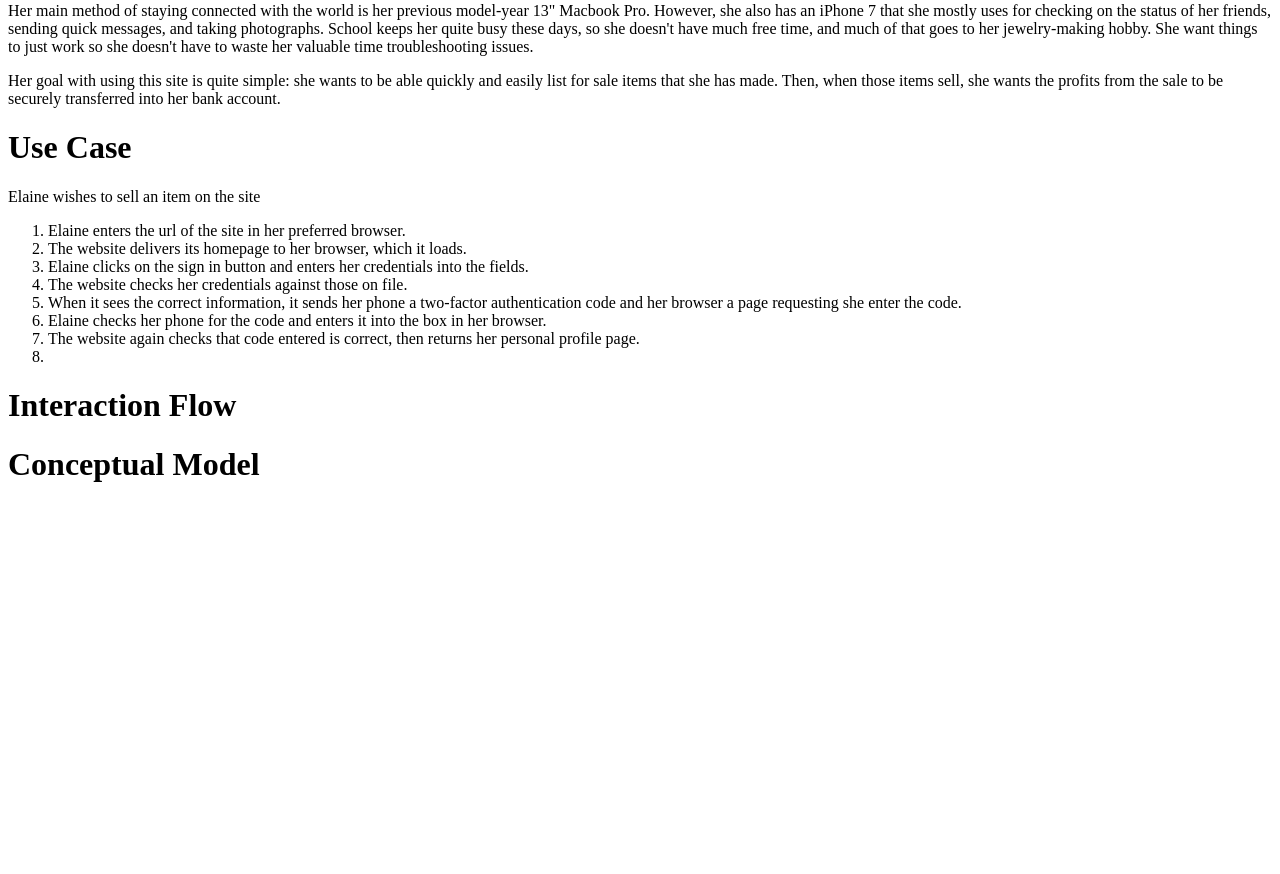
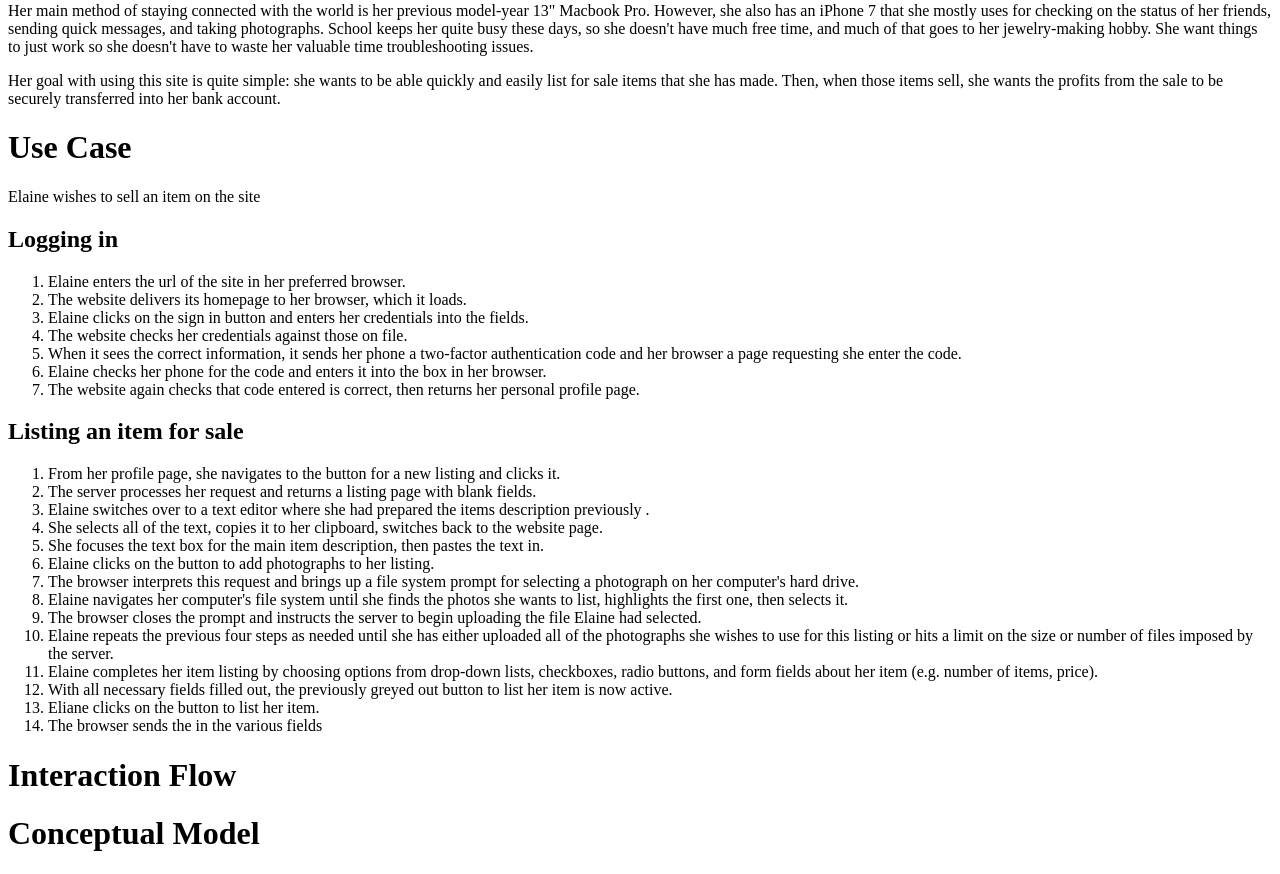
Before and after one commit to adubois85/data-design-etsy, a PHP site: page / in a window 1280 px wide. Shown: the part 148-1022 px from the top of the page. Before the commit the page ends 630 px from the top, so only its background shows below. Run offline with PHP 8.4, Linux system fonts and the light colour scheme.

Commit message:
Expanding use case, split into 2 parts

```diff
--- a/index.php
+++ b/index.php
@@ -27,6 +27,8 @@
 			</p>
 		<h1>Use Case</h1>
 			<header>Elaine wishes to sell an item on the site</header>
+
+				<h2>Logging in</h2>
 					<ol>
 						<li>Elaine enters the url of the site in her preferred browser.</li>
 						<li>The website delivers its homepage to her browser, which it loads.</li>
@@ -36,7 +38,32 @@
 							her browser a page requesting she enter the code.</li>
 						<li>Elaine checks her phone for the code and enters it into the box in her browser.</li>
 						<li>The website again checks that code entered is correct, then returns her personal profile page.</li>
-					<li></li>
+					</ol>
+
+				<h2>Listing an item for sale</h2>
+					<ol>
+						<li>From her profile page, she navigates to the button for a new listing and clicks it.</li>
+						<li>The server processes her request and returns a listing page with blank fields.</li>
+						<li>Elaine switches over to a text editor where she had prepared the items description previously
+							.</li>
+						<li>She selects all of the text, copies it to her clipboard, switches back to the website page.</li>
+						<li>She focuses the text box for the main item description, then pastes the text in.</li>
+						<li>Elaine clicks on the button to add photographs to her listing.</li>
+						<li>The browser interprets this request and brings up a file system prompt for selecting a
+							photograph on her computer's hard drive.</li>
+						<li>Elaine navigates her computer's file system until she finds the photos she wants to list,
+							highlights the first one, then selects it.</li>
+						<li>The browser closes the prompt and instructs the server to begin uploading the file Elaine had
+							selected.</li>
+						<li>Elaine repeats the previous four steps as needed until she has either uploaded all of the
+							photographs she wishes to use for this listing or hits a limit on the size or number of files
+							imposed by the server.</li>
+						<li>Elaine completes her item listing by choosing options from drop-down lists, checkboxes, radio
+							buttons, and form fields about her item (e.g. number of items, price).</li>
+						<li>With all necessary fields filled out, the previously greyed out button to list her item is
+							now active.</li>
+						<li>Eliane clicks on the button to list her item.</li>
+						<li>The browser sends the in the various fields </li>
 					</ol>
 		<h1>Interaction Flow</h1>
 
```
Lines whose indentation alone changed are shown as unchanged.
